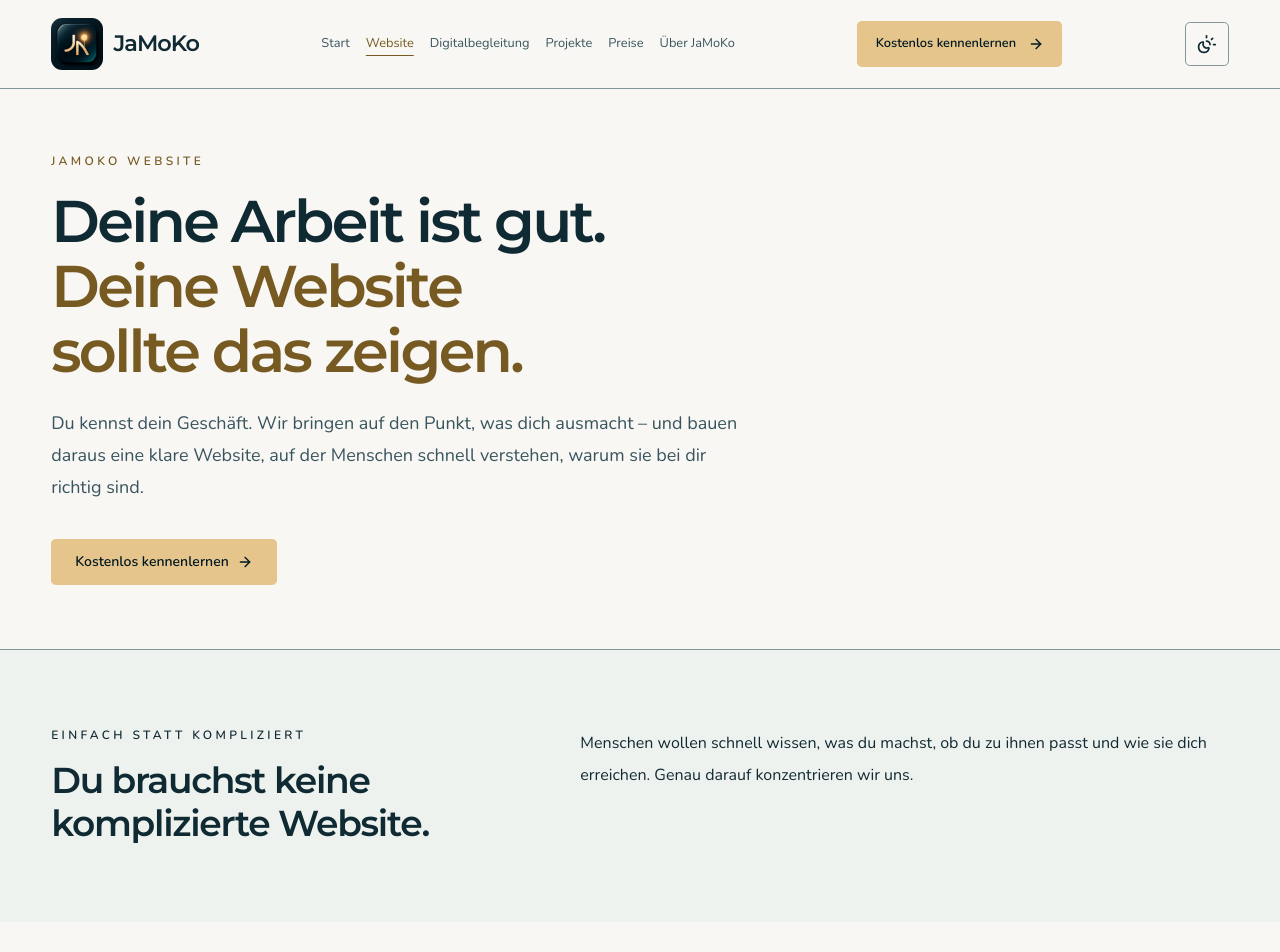
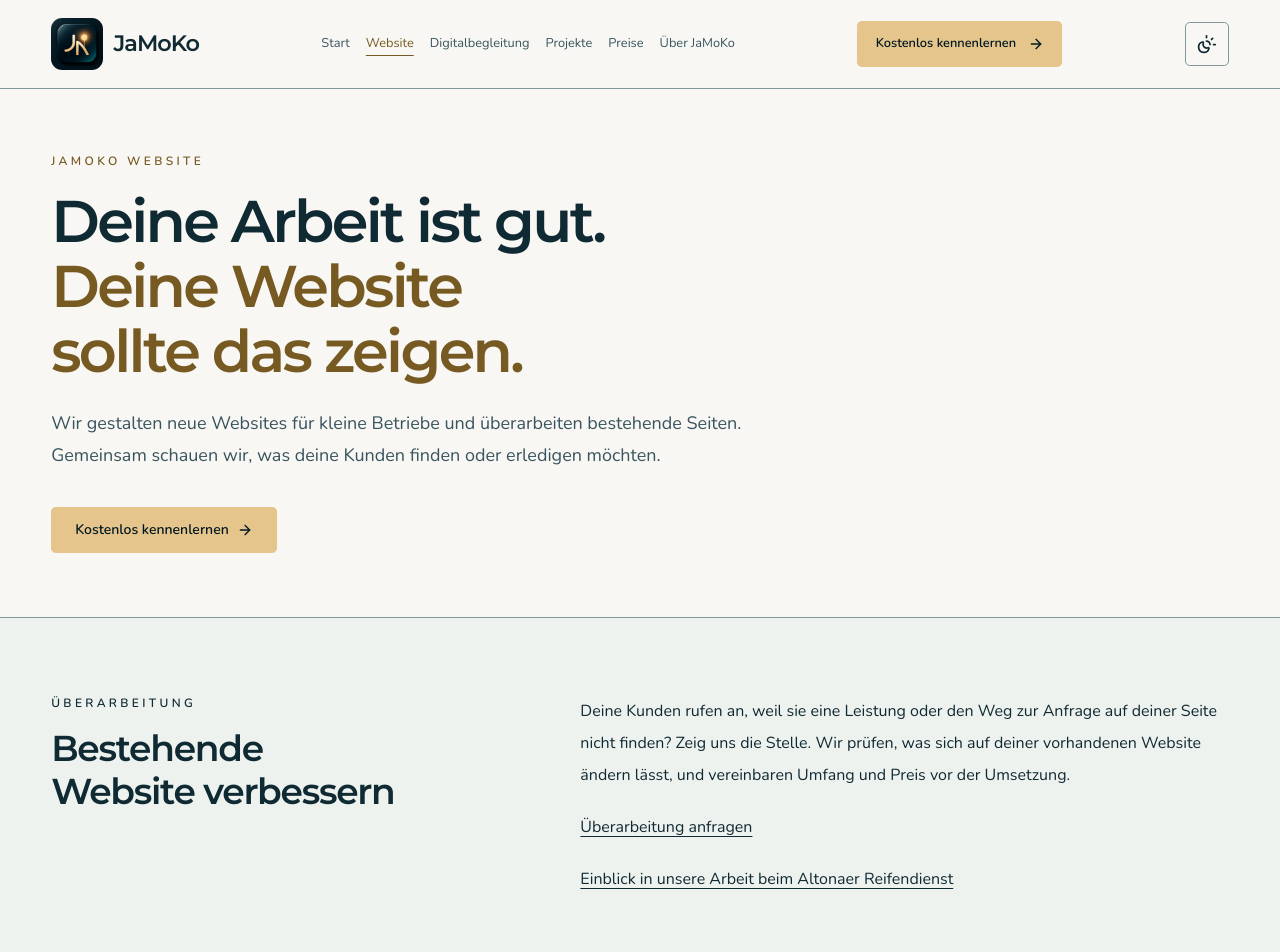
Before and after one commit to Jamoko112026/Jamoko-v1, a Next.js app: page /mini-site in a window 1280 px wide. Shown: the top 952 px of the page. Built offline with nearby package versions, Linux system fonts and the light colour scheme.

Commit message:
Angebot zur Website-Überarbeitung auf app/mini-site/page.tsx einbinden

```diff
--- a/app/mini-site/page.tsx
+++ b/app/mini-site/page.tsx
@@ -11,16 +11,16 @@ import {
 } from "lucide-react";
 
 export const metadata: Metadata = {
-  title: "JaMoKo Website – Webdesign für lokale Unternehmen",
+  title: "Webdesign in Hamburg – Websites erstellen und überarbeiten",
   description:
-    "Klare Websites für lokale Betriebe, Handwerker und Selbstständige. Individuell gestaltet, mobil optimiert und persönlich umgesetzt.",
+    "Webdesign aus Hamburg für kleine Betriebe. Lass eine neue Website erstellen oder deine bestehende Seite gezielt verbessern. Umfang und Preis klären wir vorab.",
   alternates: {
     canonical: "https://jamoko.de/mini-site",
   },
   openGraph: {
-    title: "JaMoKo Website – Webdesign für lokale Unternehmen",
+    title: "Webdesign in Hamburg – Websites erstellen und überarbeiten",
     description:
-      "Klare Websites für lokale Betriebe, Handwerker und Selbstständige. Individuell gestaltet, mobil optimiert und persönlich umgesetzt.",
+      "Webdesign aus Hamburg für kleine Betriebe. Lass eine neue Website erstellen oder deine bestehende Seite gezielt verbessern. Umfang und Preis klären wir vorab.",
     url: "https://jamoko.de/mini-site",
     images: [
       {
@@ -136,7 +136,7 @@ function TextSection({
   children: ReactNode;
 }) {
   return (
-    <section className="v3-paper px-6 py-20 sm:px-8 md:py-28">
+    <section id="bestehende-website" className="scroll-mt-24 v3-paper px-6 py-20 sm:px-8 md:py-28">
       <div className="mx-auto grid max-w-6xl gap-10 lg:grid-cols-[0.86fr_1.14fr] lg:items-start">
         <SectionHeading eyebrow={eyebrow} title={title} />
         <div className="space-y-5 text-base leading-8 text-jamoko-text-dim">
@@ -163,9 +163,7 @@ export default function JamokoWebsitePage() {
               </span>
             </h1>
             <p className="mt-6 max-w-2xl text-lg leading-8 text-jamoko-text-dim">
-              Du kennst dein Geschäft. Wir bringen auf den Punkt, was dich
-              ausmacht – und bauen daraus eine klare Website, auf der Menschen
-              schnell verstehen, warum sie bei dir richtig sind.
+              Wir gestalten neue Websites für kleine Betriebe und überarbeiten bestehende Seiten. Gemeinsam schauen wir, was deine Kunden finden oder erledigen möchten.
             </p>
             <Link
               href="/kontakt"
@@ -179,13 +177,14 @@ export default function JamokoWebsitePage() {
       </section>
 
       <TextSection
-        eyebrow="Einfach statt kompliziert"
-        title="Du brauchst keine komplizierte Website."
+        eyebrow="Überarbeitung"
+        title="Bestehende Website verbessern"
       >
         <p>
-          Menschen wollen schnell wissen, was du machst, ob du zu ihnen passt
-          und wie sie dich erreichen. Genau darauf konzentrieren wir uns.
+          Deine Kunden rufen an, weil sie eine Leistung oder den Weg zur Anfrage auf deiner Seite nicht finden? Zeig uns die Stelle. Wir prüfen, was sich auf deiner vorhandenen Website ändern lässt, und vereinbaren Umfang und Preis vor der Umsetzung.
         </p>
+        <p><Link href="/kontakt" className="underline underline-offset-4">Überarbeitung anfragen</Link></p>
+        <p><Link href="/projekte/altonaer-reifendienst" className="underline underline-offset-4">Einblick in unsere Arbeit beim Altonaer Reifendienst</Link></p>
       </TextSection>
 
       <section className="border-y border-white/10 bg-white/[0.025] px-6 py-20 sm:px-8 md:py-28">
@@ -221,7 +220,7 @@ export default function JamokoWebsitePage() {
         <div className="mx-auto grid max-w-6xl gap-12 lg:grid-cols-[0.9fr_1.1fr] lg:items-start">
           <SectionHeading
             eyebrow="Leistungsumfang"
-            title="Was enthalten ist"
+            title="Was eine neue Website enthält"
             intro="Der Standardumfang ist klar definiert und auf einen ruhigen, verständlichen Auftritt ausgerichtet."
           />
           <div className="v3-list rounded-3xl border border-white/10 bg-white/[0.025] p-7 sm:p-8">
```
